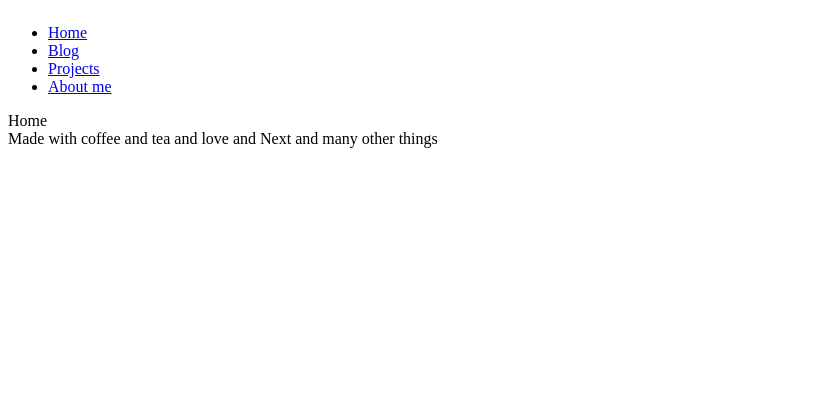
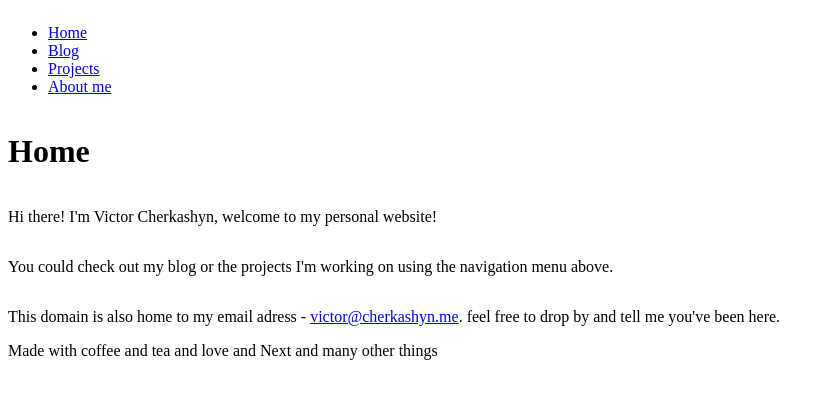
Before and after one commit to verbey/personal-website, a Next.js app: page / in a window 1280 px wide. Shown: the top 398 px of the page, without its empty margins (0-834 px from the left). Built offline with nearby package versions, Linux system fonts and the light colour scheme.

Commit message:
Add basic home page

```diff
--- a/src/app/page.tsx
+++ b/src/app/page.tsx
@@ -1,5 +1,22 @@
 import styles from './page.module.css';
 
 export default function Home() {
-	return <div className={styles.page}>Home</div>;
+	return (
+		<div className={styles.page}>
+			<h1>Home</h1>
+			<p>
+				Hi there! I&#39;m Victor Cherkashyn, welcome to my personal
+				website!
+			</p>
+			<p>
+				You could check out my blog or the projects I&#39;m working on
+				using the navigation menu above.
+			</p>
+			<p>
+				This domain is also home to my email adress -{' '}
+				<a href='mailto:victor@cherkashyn.me'>victor@cherkashyn.me</a>.
+				feel free to drop by and tell me you&#39;ve been here.
+			</p>
+		</div>
+	);
 }
```
